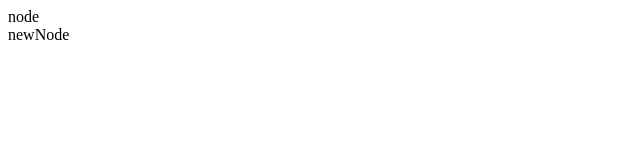
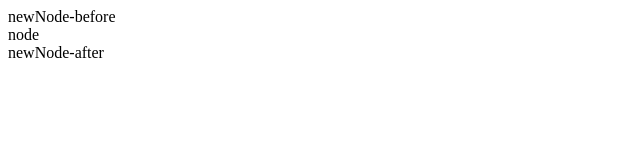
Before and after one commit to isCCcc/dom, a website built with Parcel: page src/index.html in a window 1280 px wide. Shown: the whole page, without its empty margins (0-640 px from the left). Built offline with nearby package versions, Linux system fonts and the light colour scheme.

Commit message:
封装DOM的所有添加功能

```diff
--- a/src/dom.js
+++ b/src/dom.js
@@ -1,4 +1,5 @@
 window.dom = {};
+
 // 创建节点
 dom.create = function (string) {
     const template = document.createElement('template');
@@ -10,3 +11,15 @@ dom.after = function (node, newNode) {
     node.parentNode.insertBefore(newNode, node.nextSibling);
 }
 // 在指定节点之前插入节点
+dom.before = function (node, newNode) {
+    node.parentNode.insertBefore(newNode, node);
+}
+// 在指定节点里新增一个子节点
+dom.append = function (parent, node) {
+    parent.appendChild(node)
+}
+// 更换指定节点的父节点
+dom.wrap = function (node, parent) {
+    dom.before(node, parent);
+    dom.append(parent, node);
+}
--- a/src/index.html
+++ b/src/index.html
@@ -9,7 +9,9 @@
 </head>
 
 <body>
-    <div id="node">node</div>
+    <div id="nodeparent">
+        <div id="node">node</div>
+    </div>
 
     <script src="dom.js"></script>
     <script src="main.js"></script>
--- a/src/main.js
+++ b/src/main.js
@@ -1,4 +1,7 @@
 const div = dom.create('<div><span>1<span></div>')
 console.log(div)
 
-dom.after(node, dom.create('<div>newNode</div>'))
+dom.before(node, dom.create('<div>newNode-before</div>'))
+dom.after(node, dom.create('<div>newNode-after</div>'))
+
+dom.wrap(nodeparent, dom.create('<div id="new-parent"></div>'))
```
Also changed, not shown: dist/index.html, 4 other files.
